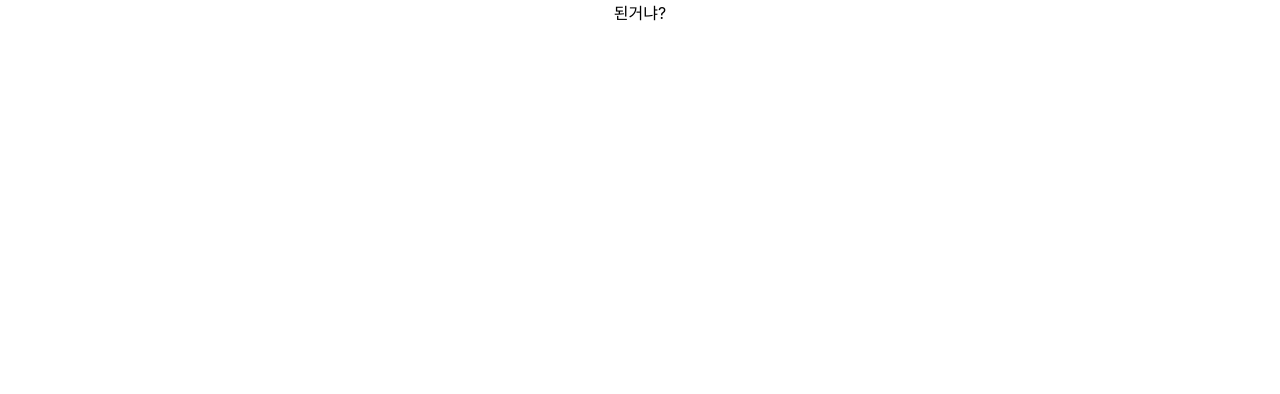
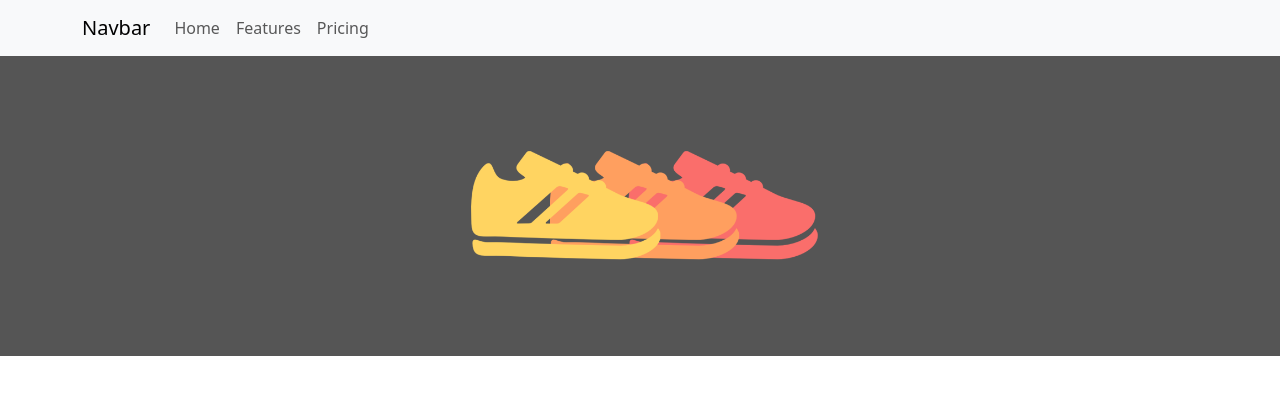
Before and after one commit to ParkJuseung/React-Toy-Shop, a React (Create React App) app: page / in a window 1280 px wide. Shown: the top 394 px of the page. Built offline with nearby package versions, Linux system fonts and the light colour scheme.

Commit message:
fist day

```diff
--- a/package.json
+++ b/package.json
@@ -6,7 +6,9 @@
     "@testing-library/jest-dom": "^5.16.5",
     "@testing-library/react": "^13.4.0",
     "@testing-library/user-event": "^13.5.0",
+    "bootstrap": "^5.3.0",
     "react": "^18.2.0",
+    "react-bootstrap": "^2.7.4",
     "react-dom": "^18.2.0",
     "react-scripts": "5.0.1",
     "web-vitals": "^2.1.4"
--- a/src/App.css
+++ b/src/App.css
@@ -1,3 +1,10 @@
+.main-bg {
+  height : 300px;
+  background-image: url('../public/bg.png');
+  background-size : cover;
+  background-position: center;
+}
+
 .App {
   text-align: center;
 }
--- a/src/App.js
+++ b/src/App.js
@@ -1,10 +1,24 @@
-import logo from './logo.svg';
 import './App.css';
+import 'bootstrap/dist/css/bootstrap.min.css';
+import {Navbar, Container, Nav} from 'react-bootstrap';
 
 function App() {
   return (
     <div className="App">
-      된거냐?
+      <Navbar bg="light" variant="light">
+        <Container>
+          <Navbar.Brand href="#home">Navbar</Navbar.Brand>
+          <Nav className="me-auto">
+            <Nav.Link href="#home">Home</Nav.Link>
+            <Nav.Link href="#features">Features</Nav.Link>
+            <Nav.Link href="#pricing">Pricing</Nav.Link>
+          </Nav>
+        </Container>
+      </Navbar>
+
+      <div className='main-bg'>
+
+      </div>
     </div>
   );
 }
```
Also changed, not shown: public/bg.png (added), 1 other file (tests, documents, lock files or other folders).
